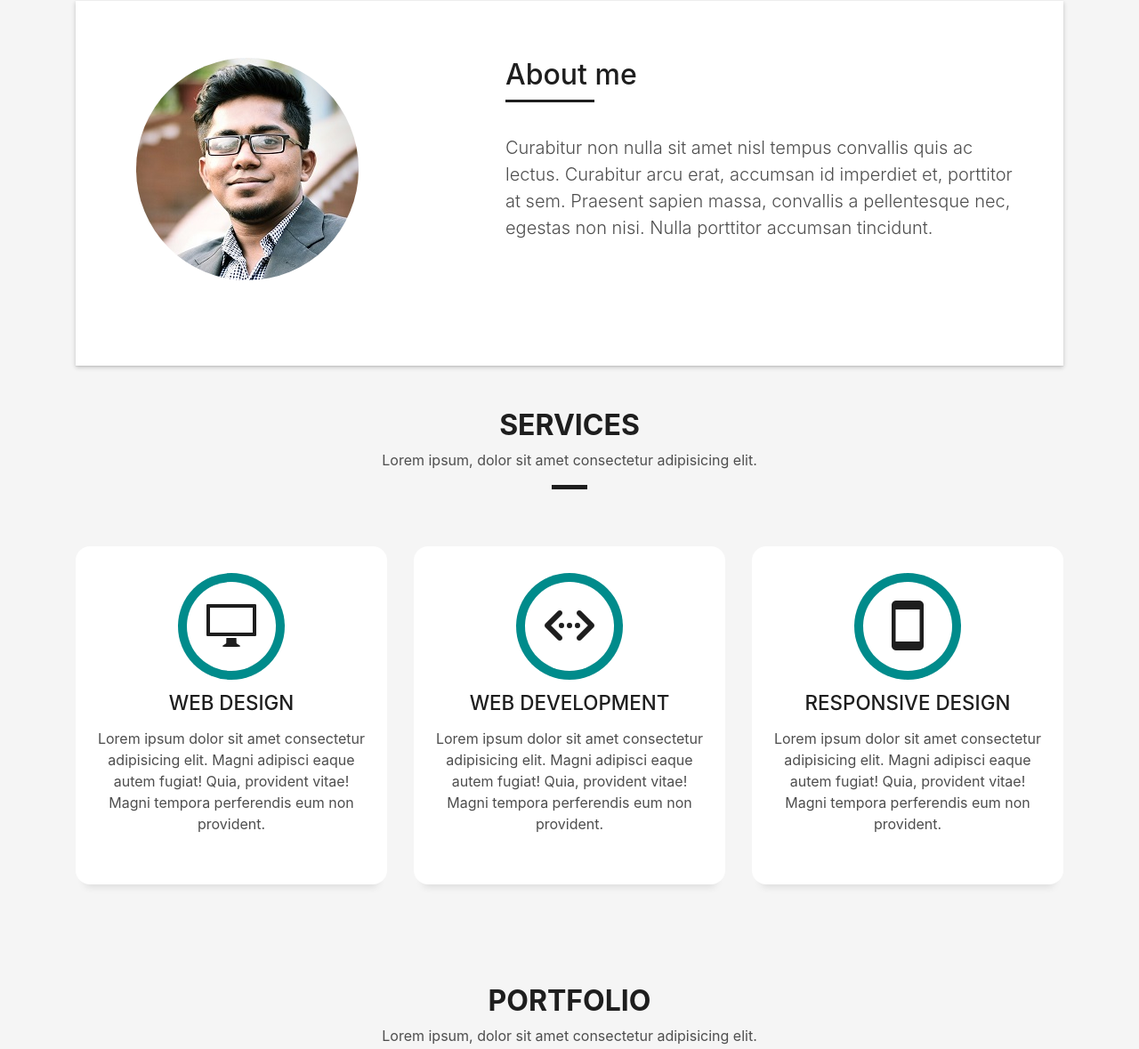
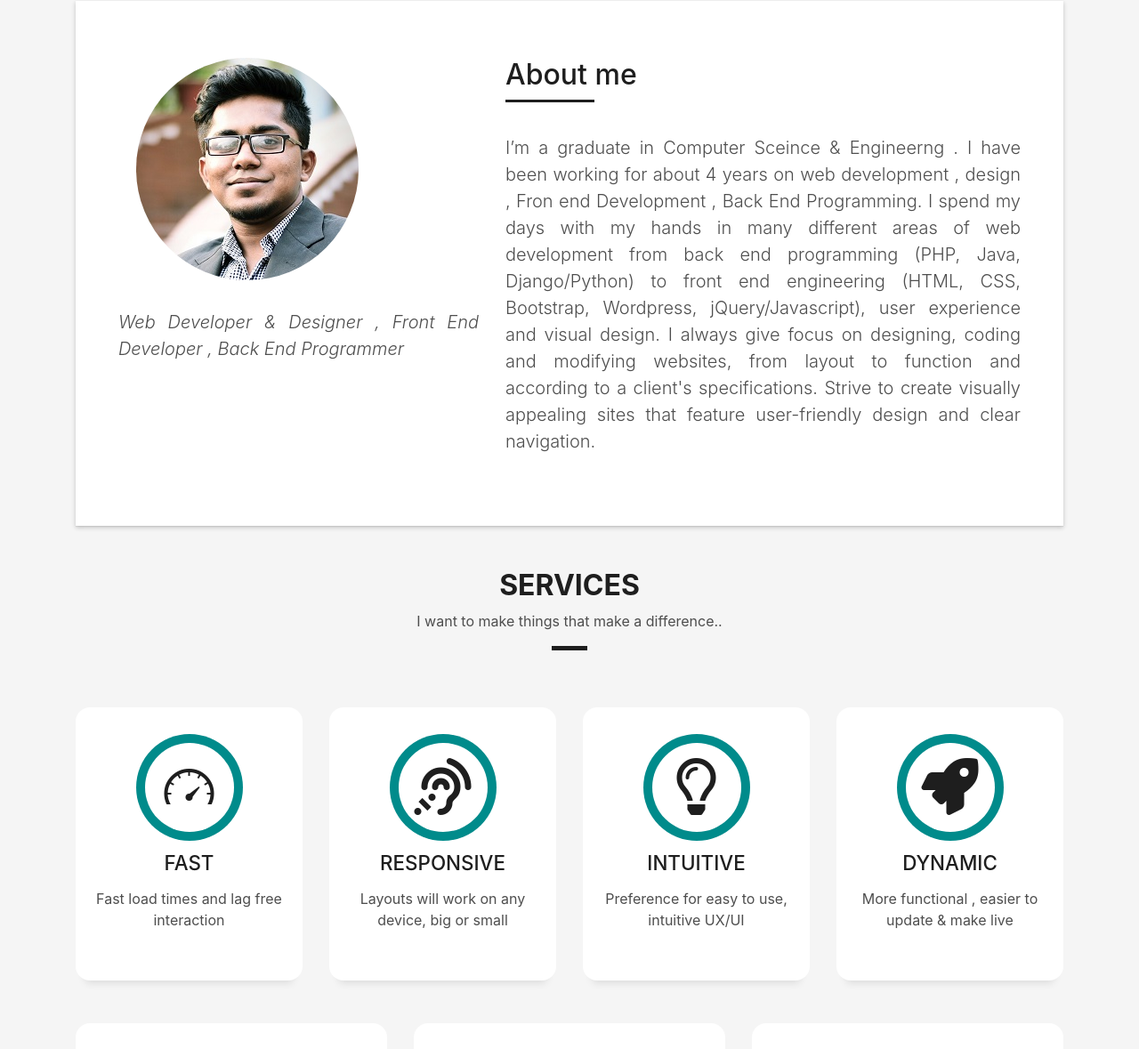
Before and after one commit to emtiousbd/portfolio, a plain HTML site: page index.html in a window 1280 px wide. Shown: the part 823-2002 px from the top of the page at 89% size. Drawn offline with Linux system fonts and the light colour scheme; files whose address does not match are found by name.

Commit message:
Some changes on About and service section : V-1

```diff
--- a/index.html
+++ b/index.html
@@ -2,7 +2,7 @@
 <html lang="en">
 <head>
   <meta charset="utf-8">
-  <title>DevFolio Bootstrap Template</title>
+  <title>Emtious Md Sazzad Hossain</title>
   <meta content="width=device-width, initial-scale=1.0" name="viewport">
   <meta content="" name="keywords">
   <meta content="" name="description">
@@ -22,6 +22,9 @@
   <link href="lib/ionicons/css/ionicons.min.css" rel="stylesheet">
   <link href="lib/owlcarousel/assets/owl.carousel.min.css" rel="stylesheet">
   <link href="lib/lightbox/css/lightbox.min.css" rel="stylesheet">
+  <link rel="stylesheet" href="https://use.fontawesome.com/releases/v5.6.3/css/all.css" integrity="sha384-UHRtZLI+pbxtHCWp1t77Bi1L4ZtiqrqD80Kn4Z8NTSRyMA2Fd33n5dQ8lWUE00s/" crossorigin="anonymous">
+
+
 
   <!-- Main Stylesheet File -->
   <link href="css/style.css" rel="stylesheet">
@@ -103,6 +106,9 @@
                       <img src="img/testimonial-2.jpg" class="img-fluid img-circle  " alt="">
                     </div>
                   </div>
+                  <div class="col-sm-12 col-md-12">
+                      <p class = "lead text-justify "><i>Web Developer & Designer , Front End Developer , Back End Programmer</i> </p>
+                  </div>
                 </div>
               </div>
               <div class="col-md-7">
@@ -112,11 +118,8 @@
                       About me
                     </h5>
                   </div>
-                  <p class="lead">
-                    Curabitur non nulla sit amet nisl tempus convallis quis ac lectus. Curabitur arcu erat, accumsan id
-                    imperdiet et, porttitor
-                    at sem. Praesent sapien massa, convallis a pellentesque nec, egestas non nisi. Nulla
-                    porttitor accumsan tincidunt.
+                  <p class="lead text-justify">
+                        I’m a graduate in Computer Sceince & Engineerng . I have been working for about 4 years on web development , design , Fron end Development , Back End Programming. I spend my days with my hands in many different areas of web development from back end programming (PHP, Java, Django/Python) to front end engineering (HTML, CSS, Bootstrap,   Wordpress, jQuery/Javascript), user experience and visual design. I always give focus on designing, coding and modifying websites, from layout to function and according to a client's specifications. Strive to create visually appealing sites that feature user-friendly design and clear navigation.
                   </p>
                 </div>
               </div>
@@ -137,13 +140,73 @@
               Services
             </h3>
             <p class="subtitle-a">
-              Lorem ipsum, dolor sit amet consectetur adipisicing elit.
+              I want to make things that make a difference..
             </p>
             <div class="line-mf"></div>
           </div>
         </div>
       </div>
       <div class="row">
+
+        <div class="col-md-3">
+          <div class="service-box">
+            <div class="service-ico">
+              <span class="ico-circle"><i class="ion-speedometer"></i></span>
+            </div>
+            <div class="service-content">
+              <h2 class="s-title">Fast</h2>
+              <p class="s-description text-center">
+                Fast load times and lag free interaction </p>
+            </div>
+          </div>
+        </div>
+
+                <div class="col-md-3">
+          <div class="service-box">
+            <div class="service-ico">
+              <span class="ico-circle"><i class="fas fa-assistive-listening-systems"></i></span>
+            </div>
+            <div class="service-content">
+              <h2 class="s-title">Responsive</h2>
+              <p class="s-description text-center">
+                Layouts will work on any device, big or small
+              </p>
+            </div>
+          </div>
+        </div>
+
+
+                <div class="col-md-3">
+          <div class="service-box">
+            <div class="service-ico">
+              <span class="ico-circle"><i class="far fa-lightbulb"></i></span>
+            </div>
+            <div class="service-content">
+              <h2 class="s-title">Intuitive</h2>
+              <p class="s-description text-center">
+                Preference for easy to use, intuitive UX/UI
+              </p>
+            </div>
+          </div>
+        </div>
+
+
+                <div class="col-md-3">
+          <div class="service-box">
+            <div class="service-ico">
+              <span class="ico-circle"><i class="fas fa-rocket"></i></span>
+            </div>
+            <div class="service-content">
+              <h2 class="s-title">Dynamic</h2>
+              <p class="s-description text-center">
+                 More functional , easier to update & make live
+              </p>
+            </div>
+          </div>
+        </div>
+
+
+
         <div class="col-md-4">
           <div class="service-box">
             <div class="service-ico">
```
